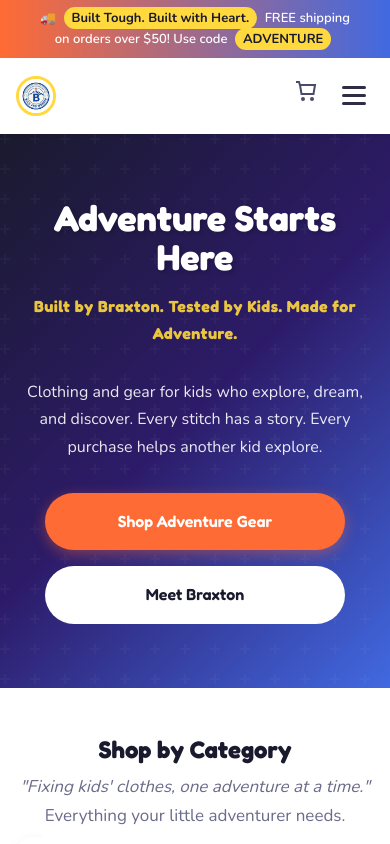
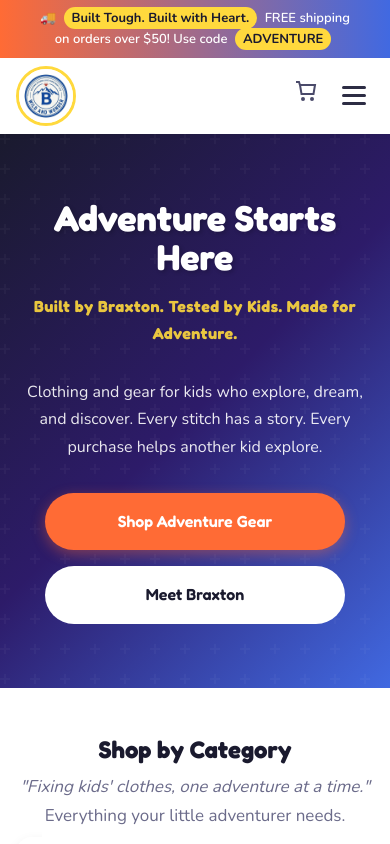
Before and after one commit to avabotfdhc/braxton-website, a plain HTML site: page index.html in a window 390 px wide. Shown: the top 844 px of the page. Drawn offline with nearby package versions, Linux system fonts and the light colour scheme.

Commit message:
Fix logo dimensions to prevent CLS - consistent 60x60 across all breakpoints

```diff
--- a/css/styles.css
+++ b/css/styles.css
@@ -190,8 +190,8 @@ p {
 }
 
 .logo img {
-  height: 40px;
-  width: 40px;
+  height: 60px;
+  width: 60px;
   border-radius: 50%;
   object-fit: cover;
   border: 3px solid var(--color-accent);
@@ -217,8 +217,8 @@ p {
   }
 
   .logo img {
-    height: 48px;
-    width: 48px;
+    height: 60px;
+    width: 60px;
   }
 }
 
--- a/index.html
+++ b/index.html
@@ -136,7 +136,7 @@
     <div class="container">
       <div class="header-inner">
         <a href="index.html" class="logo" aria-label="B's Wild And Wonder - Home">
-          <img src="images/logo_circular.jpg" alt="B's Wild And Wonder Logo" width="60" height="60" style="border-radius: 50%; object-fit: cover; aspect-ratio: 1/1;" loading="eager" fetchpriority="high">
+          <img src="images/logo_circular.jpg" alt="B's Wild And Wonder Logo" width="60" height="60" style="border-radius: 50%; object-fit: cover;" loading="eager" fetchpriority="high">
           <span class="logo-text">B's Wild And Wonder</span>
         </a>
 
```
